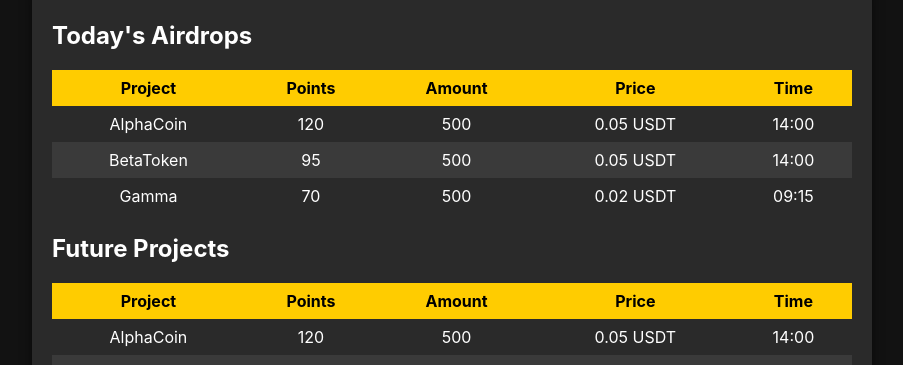
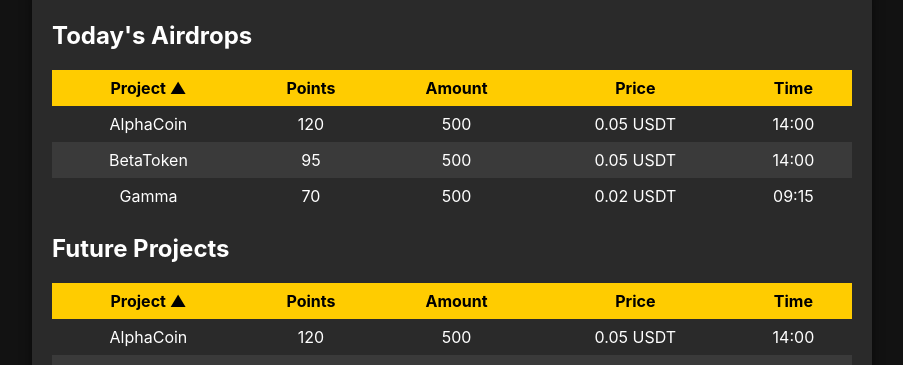
Before and after one commit to Webgipnoz/AltRadar, a React (Create React App) app in the folder frontend/: page / in a window 1280 px wide. Shown: the part 212-577 px from the top of the page, without its empty margins (188-1091 px from the left). Built offline with nearby package versions, Linux system fonts and the light colour scheme.

Commit message:
sortedFuture and sortedToday tables

```diff
--- a/frontend/src/pages/HomePage/index.tsx
+++ b/frontend/src/pages/HomePage/index.tsx
@@ -1,5 +1,5 @@
-import React from "react";
-import { Link } from "react-router-dom";
+import useSortableTable from "../../hooks/useSortableTable";
+
 import "./HomePage.css";
 
 interface Project {
@@ -10,6 +10,19 @@ interface Project {
   price: string;
   time: string;
 }
+
+interface Column {
+  key: keyof Project;
+  label: string;
+}
+
+const columns: Column[] = [
+  { key: "name", label: "Project" },
+  { key: "points", label: "Points" },
+  { key: "amount", label: "Amount" },
+  { key: "price", label: "Price" },
+  { key: "time", label: "Time" },
+];
 
 const testData: Project[] = [
   {
@@ -66,6 +79,28 @@ const futureData: Project[] = [
 ];
 
 const HomePage = () => {
+  const {
+    sortedData: sortedTodayData,
+    sortKey: sortKeyToday,
+    sortOrder: sortOrderToday,
+    toggleSort: toggleSortToday,
+  } = useSortableTable<Project>({
+    data: testData,
+    initialSortKey: "name",
+    initialSortOrder: "asc",
+  });
+
+  const {
+    sortedData: sortedFutureData,
+    sortKey: sortKeyFuture,
+    sortOrder: sortOrderFuture,
+    toggleSort: toggleSortFuture,
+  } = useSortableTable<Project>({
+    data: futureData,
+    initialSortKey: "name",
+    initialSortOrder: "asc",
+  });
+
   return (
     <div
       className="homepage"
@@ -76,15 +111,21 @@ const HomePage = () => {
         <table className="projects-table">
           <thead>
             <tr>
-              <th>Project</th>
-              <th>Points</th>
-              <th>Amount</th>
-              <th>Price</th>
-              <th>Time</th>
+              {columns.map((column) => (
+                <th
+                  key={column.key}
+                  onClick={() => toggleSortToday(column.key)}
+                  style={{ cursor: "pointer" }}
+                >
+                  {column.label}
+                  {sortKeyToday === column.key &&
+                    (sortOrderToday === "asc" ? " ▲" : " ▼")}
+                </th>
+              ))}
             </tr>
           </thead>
           <tbody>
-            {testData.map((item) => (
+            {sortedTodayData.map((item) => (
               <tr key={item.id}>
                 <td>{item.name}</td>
                 <td>{item.points}</td>
@@ -99,15 +140,21 @@ const HomePage = () => {
         <table className="projects-table">
           <thead>
             <tr>
-              <th>Project</th>
-              <th>Points</th>
-              <th>Amount</th>
-              <th>Price</th>
-              <th>Time</th>
+              {columns.map((column) => (
+                <th
+                  key={column.key}
+                  onClick={() => toggleSortFuture(column.key)}
+                  style={{ cursor: "pointer" }}
+                >
+                  {column.label}
+                  {sortKeyFuture === column.key &&
+                    (sortOrderFuture === "asc" ? " ▲" : " ▼")}
+                </th>
+              ))}
             </tr>
           </thead>
           <tbody>
-            {futureData.map((item) => (
+            {sortedFutureData.map((item) => (
               <tr key={item.id}>
                 <td>{item.name}</td>
                 <td>{item.points}</td>
```
